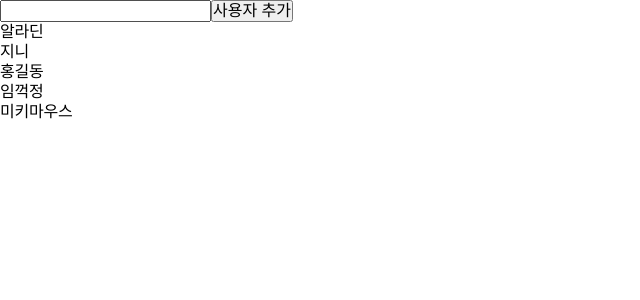
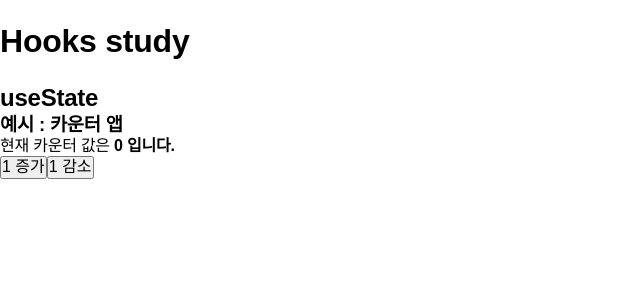
Before and after one commit to jowonyoung1/react_basic, a React (Create React App) app: page / in a window 1280 px wide. Shown: the top 300 px of the page, without its empty margins (0-640 px from the left). Built offline with nearby package versions, Linux system fonts and the light colour scheme.

Commit message:
docs : 6_Hooks

```diff
--- a/src/App.js
+++ b/src/App.js
@@ -1,7 +1,11 @@
-import Main from "./Main";
+import MainPage from "./pages/MainPage";
 
 function App() {
-  return <Main></Main>;
+  return (
+    <>
+      <MainPage />
+    </>
+  );
 }
 
 export default App;
--- a/src/Main.js
+++ /dev/null
@@ -1,58 +0,0 @@
-import React, { useState } from "react";
-
-const initState = [
-  { id: 1, username: "알라딘" },
-  { id: 2, username: "지니" },
-  { id: 3, username: "홍길동" },
-  { id: 4, username: "임꺽정" },
-  { id: 5, username: "미키마우스" },
-];
-
-const Main = () => {
-  // member 목록 상태
-  const [members, setMembers] = useState(initState);
-  // id 상태
-  const [nextId, setNextId] = useState(6);
-  // input 상태
-  const [username, setUsername] = useState("");
-
-  // input 이벤트 핸들러
-  const onChange = e => {
-    setUsername(e.target.value);
-  };
-
-  const onClick = () => {
-    // console.log("사용자 이름 추가할거임");
-    // 배열의 내장 함수 concat을 사용하여 새로운 항목을 추가한 배열로 만든다.
-    const nextMembers = members.concat({
-      id: nextId,
-      username: username,
-    });
-    setNextId(nextId + 1);
-    setMembers(nextMembers);
-    setUsername("");
-  };
-
-  // remove 이벤트 핸들러
-  const onRemove = id => {
-    const nextMembers = members.filter(member => member.id !== id);
-    setMembers(nextMembers);
-  };
-
-  return (
-    <div>
-      <input onChange={onChange} value={username} />
-      <button onClick={onClick}>사용자 추가</button>
-
-      <ul>
-        {members.map(member => (
-          <li key={member.id} onDoubleClick={() => onRemove(member.id)}>
-            {member.username}
-          </li>
-        ))}
-      </ul>
-    </div>
-  );
-};
-
-export default Main;
--- /dev/null
+++ b/src/components/Counter.js
@@ -0,0 +1,17 @@
+import React, { useEffect, useState } from "react";
+
+const Counter = () => {
+  const [value, setValue] = useState(0);
+
+  return (
+    <div>
+      <p>
+        현재 카운터 값은 <b>{value} 입니다.</b>
+      </p>
+      <button onClick={() => setValue(value + 1)}>1 증가</button>
+      <button onClick={() => setValue(value - 1)}>1 감소</button>
+    </div>
+  );
+};
+
+export default Counter;
--- /dev/null
+++ b/src/pages/MainPage.js
@@ -0,0 +1,17 @@
+import React from "react";
+import Counter from "../components/Counter";
+
+const MainPage = () => {
+  return (
+    <div>
+      <h1>Hooks study</h1>
+      <div>
+        <h2>useState</h2>
+        <h3>예시 : 카운터 앱</h3>
+        <Counter />
+      </div>
+    </div>
+  );
+};
+
+export default MainPage;
--- a/src/react.css
+++ /dev/null
@@ -1,5 +0,0 @@
-.react {
-  background-color: pink;
-  font-size: 48px;
-  font-weight: bold;
-}
```
Also changed, not shown: 1 other file (tests, documents, lock files or other folders).
